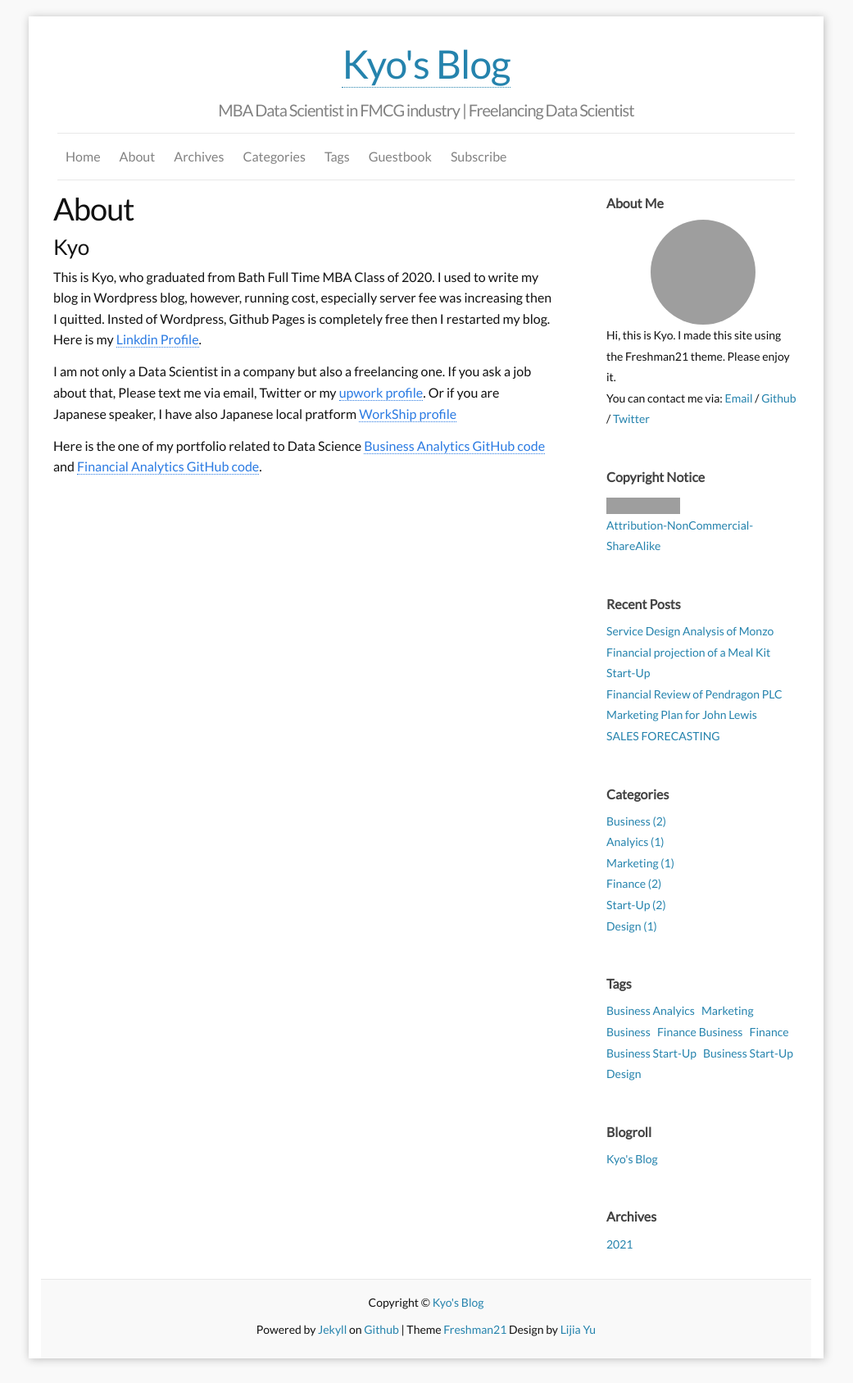
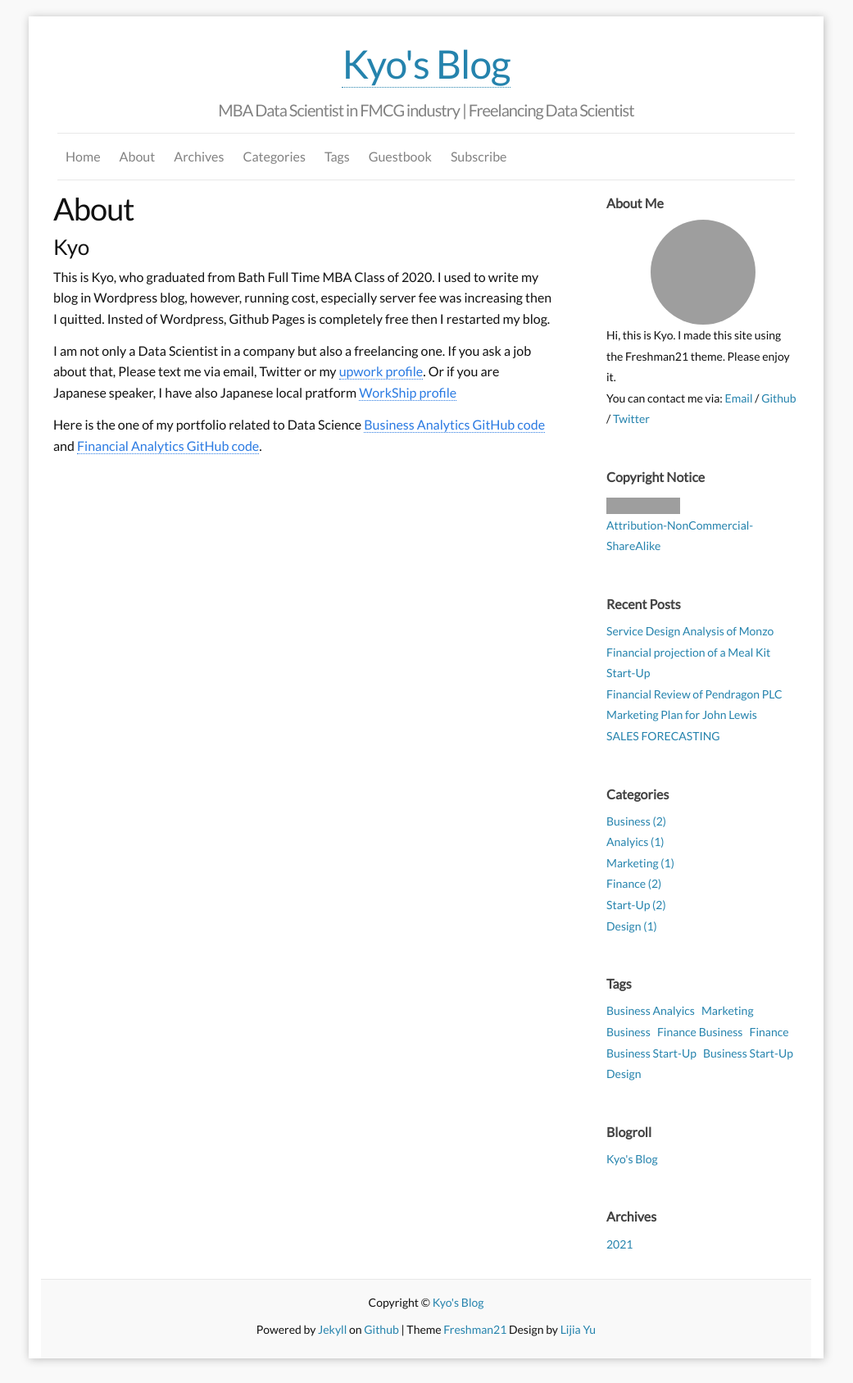
Before and after one commit to kyo1988/Kyo.github.io, a Jekyll site: the page built from b_about.md, in a window 1280 px wide. Shown: the whole page at 82% size, without its empty margins (120-1161 px from the left). Built offline with Jekyll 4.4.1, drawn with Linux system fonts in a browser that asks for light colours; comment, search, counter and statistics services are not loaded; grey boxes are pictures that could not be loaded.

Commit message:
mod about me

```diff
--- a/b_about.md
+++ b/b_about.md
@@ -11,7 +11,6 @@ permalink: /about/
 This is Kyo, who graduated from Bath Full Time MBA Class of 2020.
 I used to write my blog in Wordpress blog, however, running cost, especially server fee was increasing then I quitted.
 Insted of Wordpress, Github Pages is completely free then I restarted my blog.
-Here is my [Linkdin Profile](www.linkedin.com/in/KyoHarada).
 
 I am not only a Data Scientist in a company but also a freelancing one.
 If you ask a job about that, Please text me via email, Twitter or my [upwork profile](https://www.upwork.com/o/profiles/users/~01a04e0c3805f59a83/). Or if you are Japanese speaker, I have also Japanese local pratform [WorkShip profile](https://goworkship.com/profile/33012)
```
